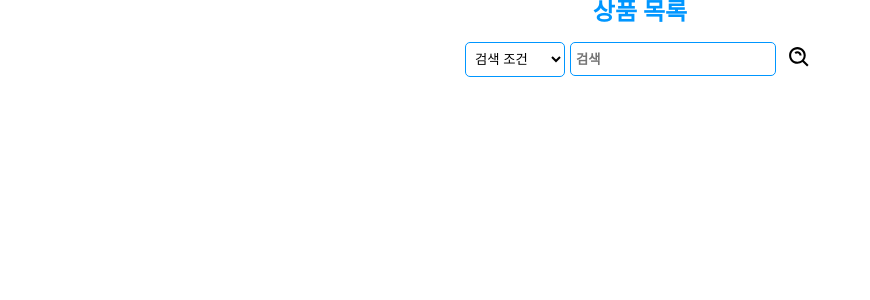
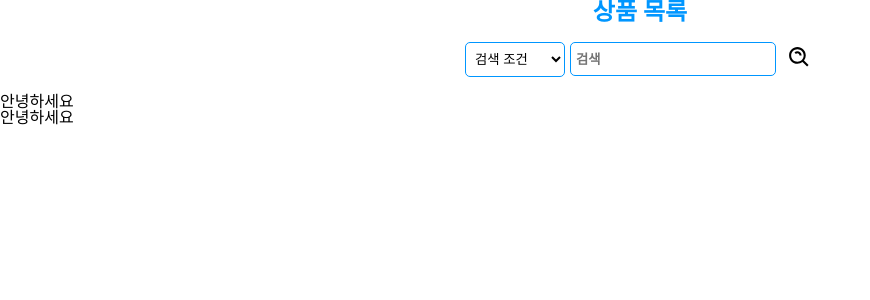
Before and after one commit to davidktlee/FC-ToyProject-Team3, a React (Vite) app: page / in a window 1280 px wide. Shown: the top 300 px of the page, without its empty margins (0-870 px from the left). Built offline with nearby package versions, Linux system fonts and the light colour scheme.

Commit message:
test: test Code

```diff
--- a/src/App.jsx
+++ b/src/App.jsx
@@ -1,10 +1,17 @@
 import { useState } from 'react'
+import styled from 'styled-components'
 import ProductList from './components/Product/ProductList'
 
 function App() {
+  const Fonts = styled.p`
+    font-family: 'Wooridaum';
+  `
   return (
     <div className="App">
       <ProductList />
+
+      <Fonts>안녕하세요</Fonts>
+      <div>안녕하세요</div>
     </div>
   )
 }
```
